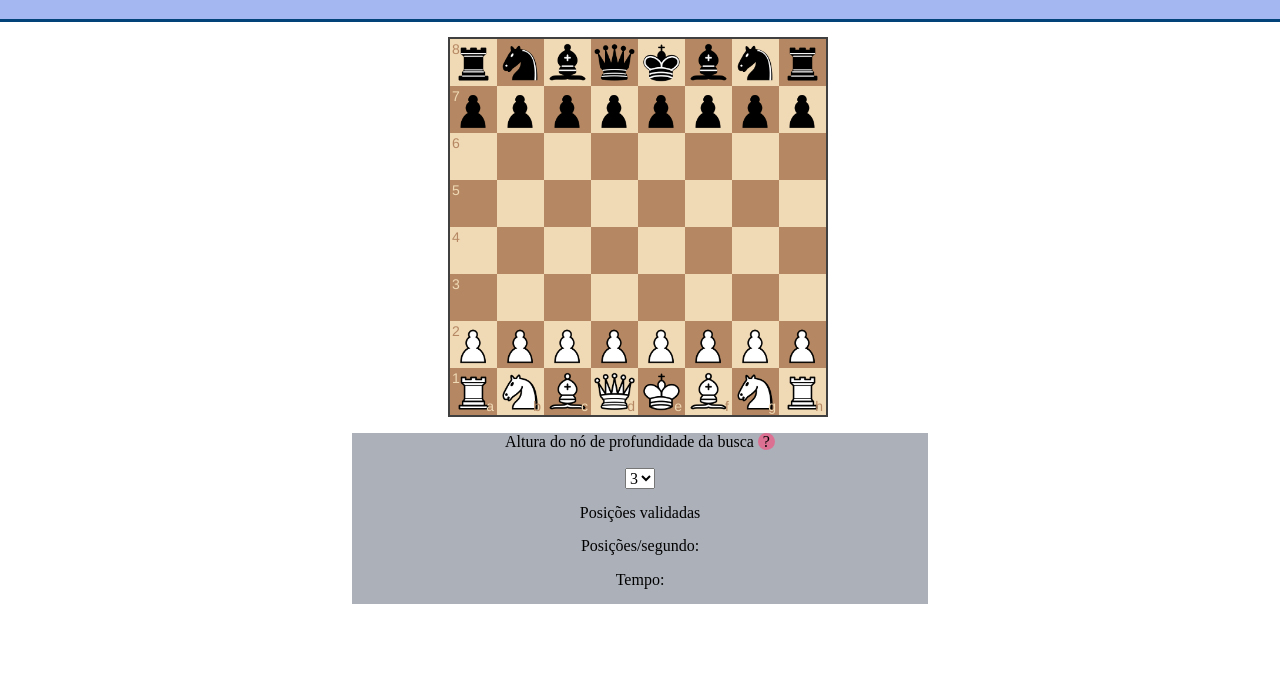
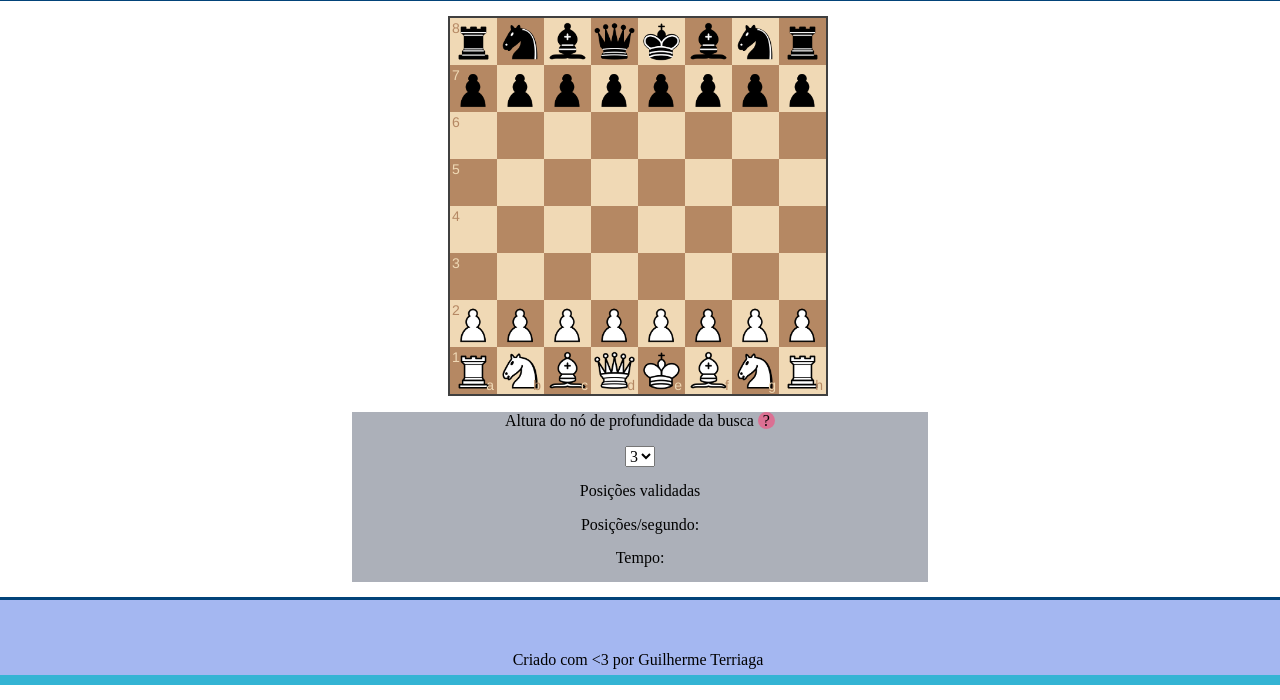
Before and after one commit to GuilhermeTerriaga/AI-with-Chess, a website: page index.html in a window 1280 px wide. Shown: the part 100-800 px from the top of the page. Drawn offline with Linux system fonts and the light colour scheme; a small style sheet from the web is missing.

Commit message:
bug fixes

```diff
--- a/css/style.css
+++ b/css/style.css
@@ -72,6 +72,10 @@
     overflow-y: scroll;
 }
 
+.footer-text{
+margin-bottom: 0;
+}
+
 #author:link {
     color: black;
 }
@@ -99,16 +103,19 @@ a {
     text-decoration: none;
     padding: 5px 10px;
 }
-
+h1{
+    margin-top: 0!important;
+}
 footer {
     position: static;
     bottom: 0;
-    margin: 135px auto 0 auto;
+    margin: 0 auto;
     background: rgba(65, 105, 225, 0.479);
     width: 100%;
-    height: 60px;
+    height: 35px;
     border-top: 3px #024379 solid;
     border-bottom: 10px #34b4d4 solid;
-    padding-top: 40px;
+    padding-top: 35px;
+    padding-bottom: 5px;
     text-align: center;
 }
--- a/index.html
+++ b/index.html
@@ -39,7 +39,7 @@
             <div id="move-history" class="dados move-history"></div>
         </div>
         <footer>
-            <p>Criado com &lt;3 por<a id="author" href="https://github.com/GuilhermeTerriaga">Guilherme
+            <p class="footer-text">Criado com &lt;3 por<a id="author" href="https://github.com/GuilhermeTerriaga">Guilherme
                     Terriaga</a></p>
         </footer>
     </div>
```
